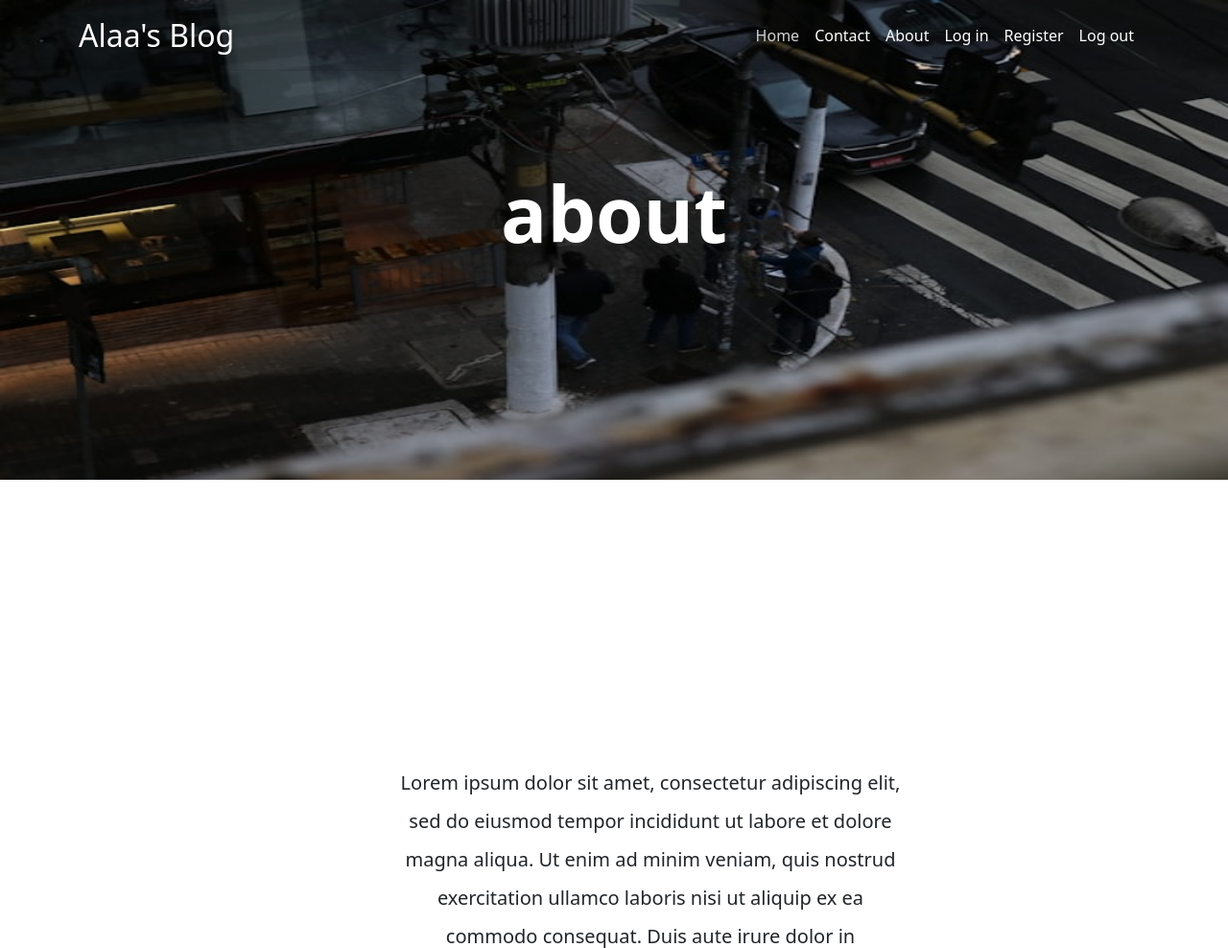
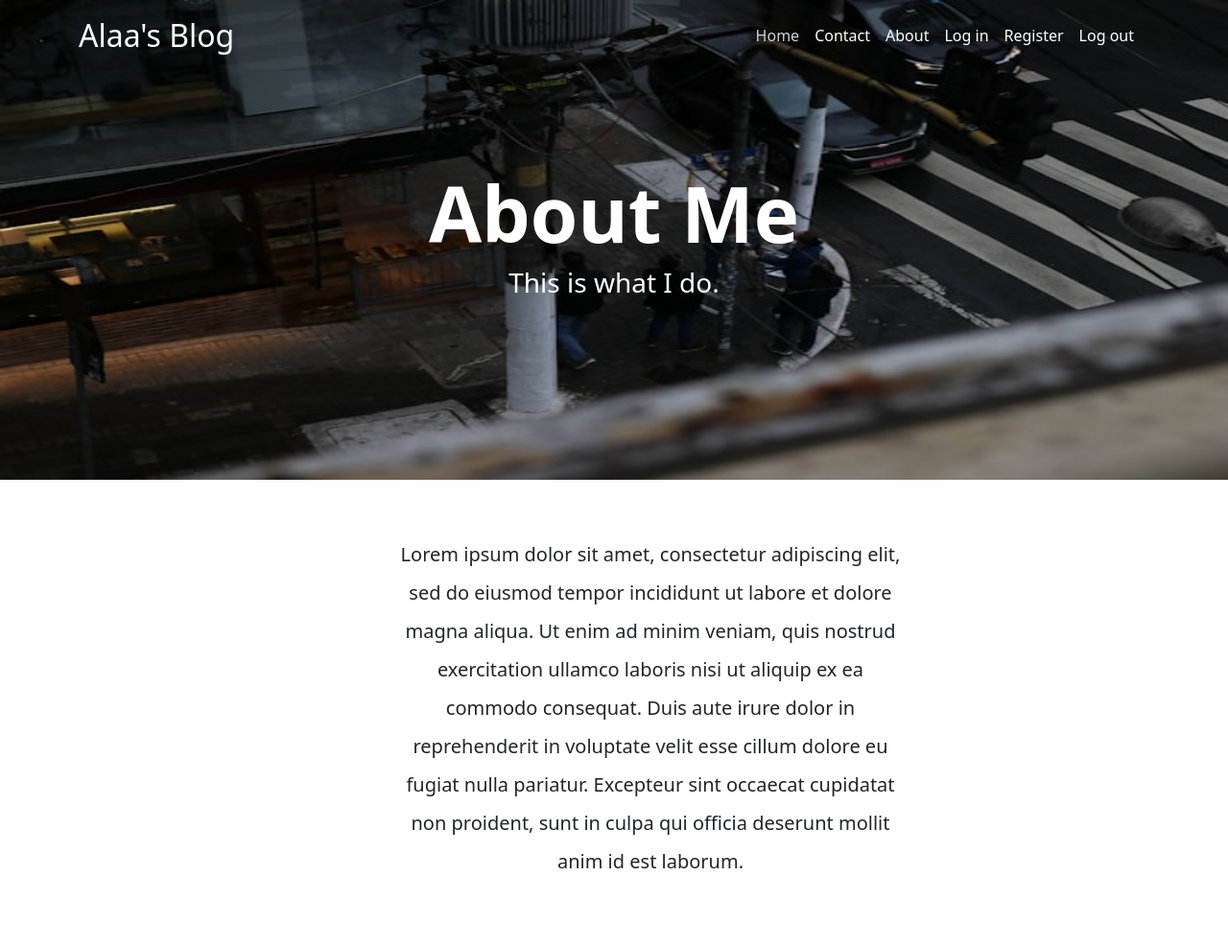
Before and after one commit to alaaibr25/my-blog2, a Python web app: template templates/about.html in a window 1280 px wide. Shown: the top 988 px of the page at 96% size. Run offline with Jinja, Linux system fonts and the light colour scheme; the template is opened without the code that fills it, so the values that code supplies are empty; some libraries are stand-ins or nearby versions.

Commit message:
Update about.html
Edit block title and add block subtitle from base.html.

```diff
--- a/templates/about.html
+++ b/templates/about.html
@@ -1,21 +1,10 @@
 {% extends "base.html" %}
-{% block title %} about {% endblock %}
+{% block title %} About Me {% endblock %}
 {% block head %}{% endblock %}
 {% block image %} <img class="about-img" src="static/about.jpg"> {%endblock%}
+{% block subtitle %}This is what I do.{%endblock%}
 
 {% block content %}
-
- <div class="title" >
-            <h1 style="font-weight:900;">About Me</h1>
-            <h3 style="font-weight:100;">This is what i do.</h3>
-
-        </div>
-
-    </div>
-    </div>
-<!-------------------------------    NAVBAR      ------------------------------->
-<!-------------------------------    NAVBAR      ------------------------------->
-
 <div class="sec2 d-flex  justify-content-center" >
     <div>
     <ul class="list-group list-group-flush">
@@ -45,4 +34,5 @@
 
 
 
+
 {% endblock %}
```
